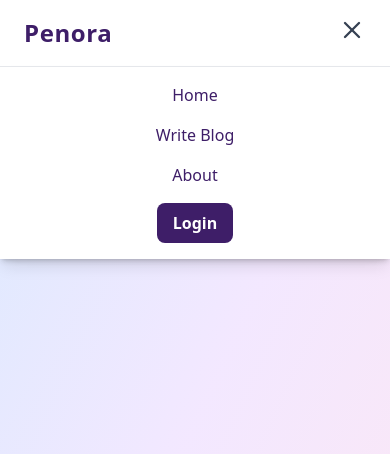
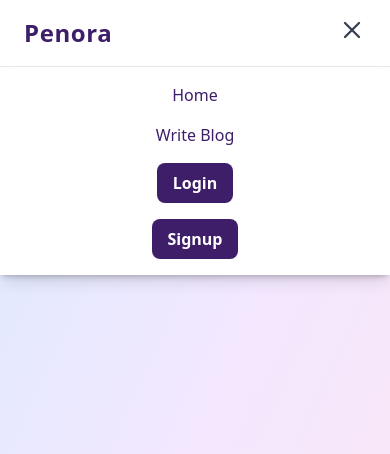
Before and after one commit to Gayatripatil1908/Penora, a React (Vite) app in the folder client/: page / in a window 390 px wide. Both pictures are taken after a click on the button 352 px from the left and 30 px from the top of the page. Shown: the top 454 px of the page. Built offline with nearby package versions, Linux system fonts and the light colour scheme.

Commit message:
new changes

```diff
--- a/client/components/Navbar.jsx
+++ b/client/components/Navbar.jsx
@@ -54,11 +54,12 @@ const Navbar = () => {
             >
               Write Blog
             </Link>
-            <Link to="/about" onClick={toggleMenu} className="link-brand hover:text-accent">
-              About
-            </Link>
+
             <Link to="/login" onClick={toggleMenu} className="btn-brand">
               Login
+            </Link>
+            <Link to="/signup" onClick={toggleMenu} className="btn-brand">
+              Signup
             </Link>
           </div>
         </div>
```
